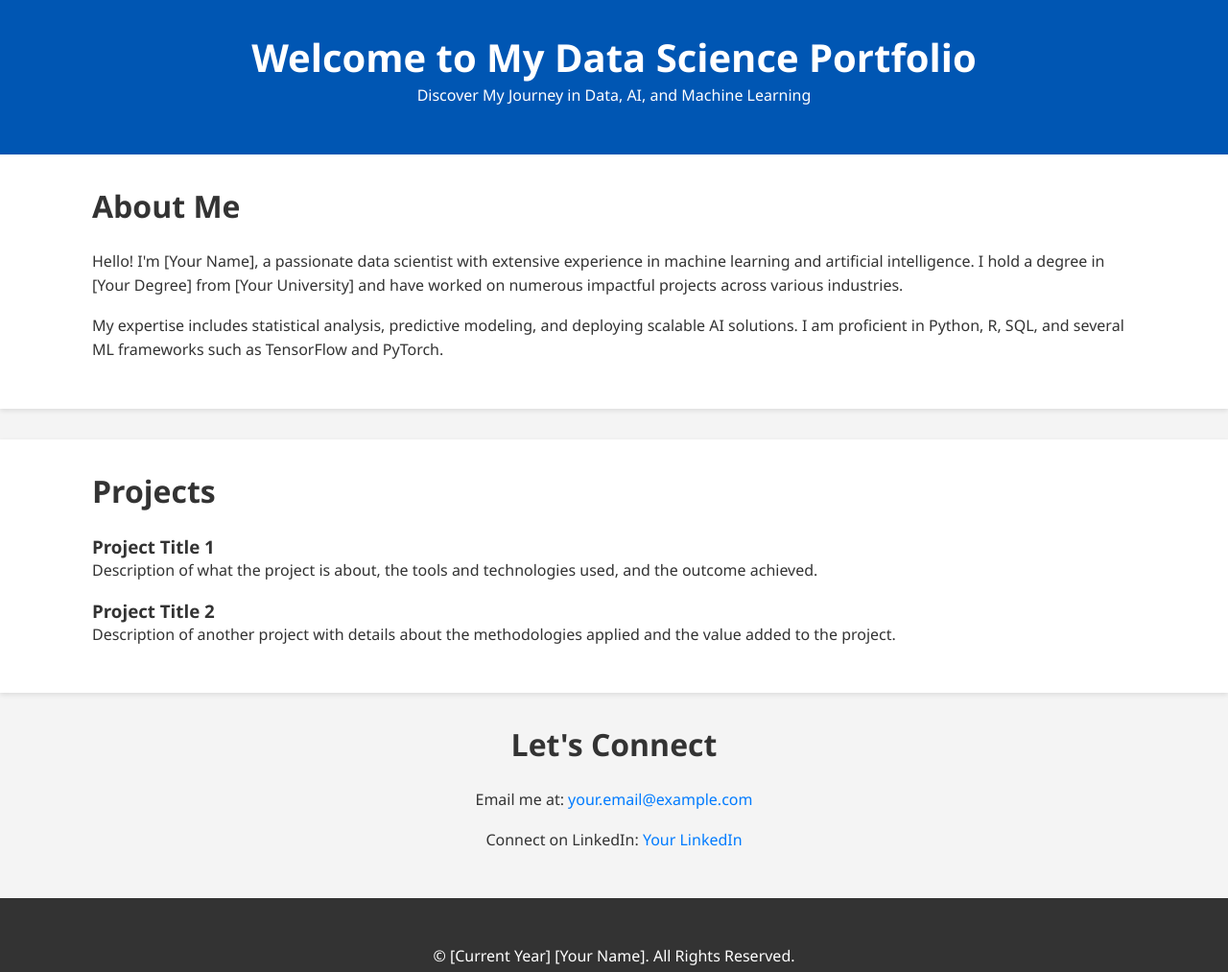
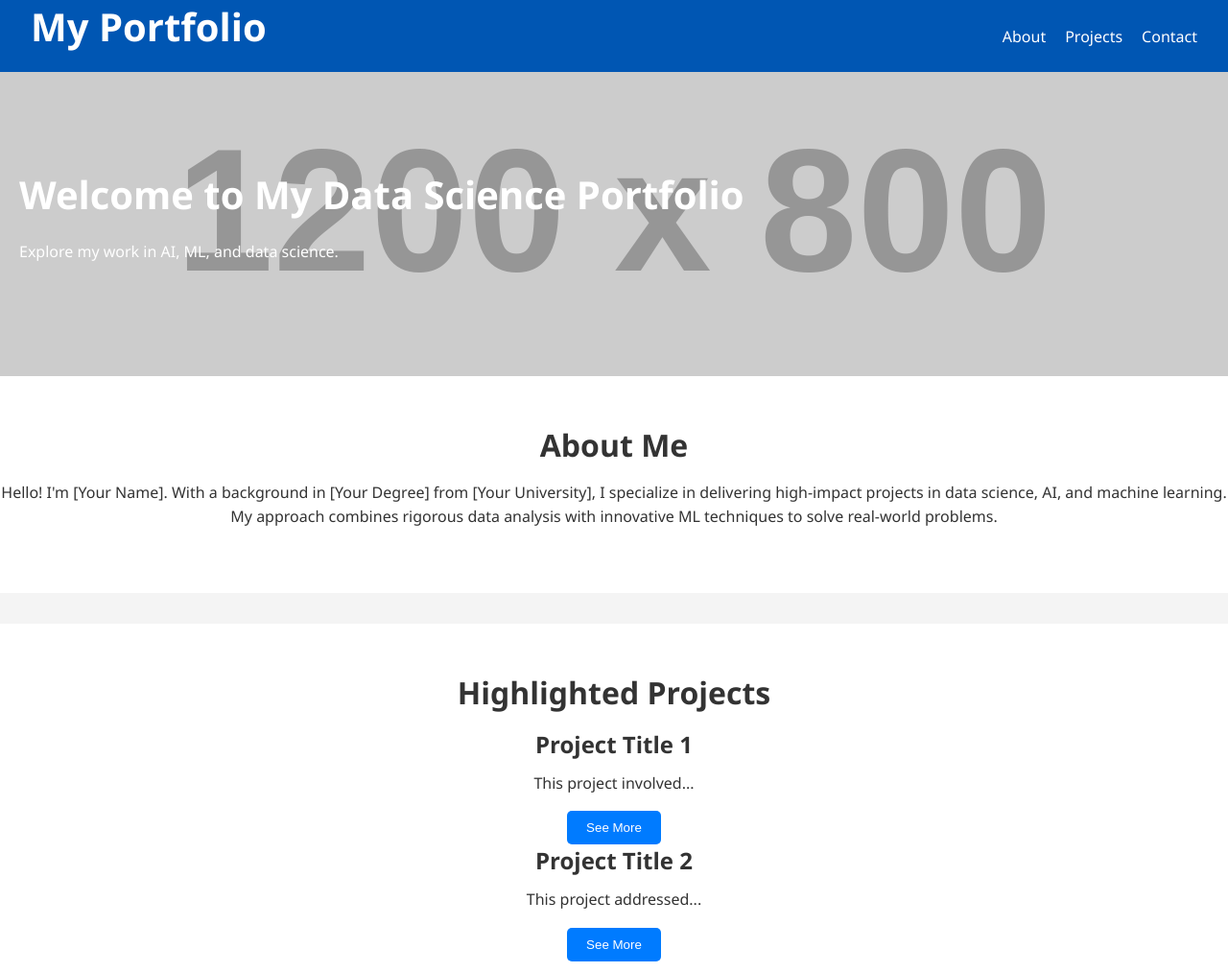
Before and after one commit to mustafakaswani10/mustafakaswani10.github.io, a plain HTML site: page index.html in a window 1280 px wide. Shown: the top 1013 px of the page at 96% size. Drawn offline with Linux system fonts and the light colour scheme; placeholder pictures from the web are drawn by us.

Commit message:
Update index.html

```diff
--- a/index.html
+++ b/index.html
@@ -6,62 +6,85 @@
     <title>My Data Science Portfolio</title>
     <style>
         /* Basic resets */
-        body, h1, h2, h3, p { margin: 0; padding: 0; }
-        body { font-family: 'Segoe UI', Tahoma, Geneva, Verdana, sans-serif; color: #333; background: #f4f4f4; }
-        a { color: #007BFF; text-decoration: none; }
-        a:hover { text-decoration: underline; }
+        * { margin: 0; padding: 0; box-sizing: border-box; }
+        body { font-family: 'Segoe UI', Tahoma, Geneva, Verdana, sans-serif; color: #333; background: #f4f4f4; overflow-x: hidden; }
 
-        /* Layout */
-        .container { width: 85%; max-width: 1200px; margin: auto; }
-        header, section, footer { padding: 2em 0; }
-        header { background: #0056b3; color: white; text-align: center; }
+        /* Navigation */
+        nav { display: flex; justify-content: space-between; align-items: center; background: #0056b3; padding: 0 2em; }
+        nav h1 { color: white; }
+        nav ul { list-style: none; display: flex; }
+        nav ul li { margin-left: 20px; }
+        nav ul li a { color: white; text-decoration: none; font-size: 16px; }
+        nav ul li a:hover { text-decoration: underline; }
+
+        /* Sections */
+        section { padding: 50px 0; text-align: center; width: 100%; }
+        header, .about, .projects, .contact { transition: all 0.5s ease-in-out; }
+        header { background: url('https://via.placeholder.com/1200x800') no-repeat center center/cover; color: white; padding: 100px 20px; }
+        .about, .projects { background: white; color: #333; }
+        .about { margin-bottom: 2em; }
+        .contact { background: none; }
 
         /* Typography */
+        h1, h2, h3 { margin-bottom: 0.5em; }
+        p { line-height: 1.6; font-size: 16px; margin-bottom: 1em; }
         h1 { font-size: 2.5em; }
-        h2 { font-size: 2em; margin-bottom: 0.75em; }
-        p { line-height: 1.6; margin-bottom: 1em; }
-        footer p { margin-top: 1em; }
-
-        /* Sections */
-        .about, .projects { background: white; box-shadow: 0 2px 5px rgba(0,0,0,0.1); }
-        .about { margin-bottom: 2em; }
-        .contact { background: none; text-align: center; }
+        h2 { font-size: 2em; }
+        h3 { font-size: 1.5em; }
 
         /* Buttons and Links */
-        .btn { display: inline-block; padding: 10px 20px; background: #007BFF; color: white; border-radius: 5px; }
+        .btn { background: #007BFF; color: white; border: none; padding: 10px 20px; border-radius: 5px; cursor: pointer; transition: background 0.3s; }
         .btn:hover { background: #0056b3; }
 
         /* Footer */
-        footer { background: #333; color: white; text-align: center; }
+        footer { background: #333; color: white; text-align: center; padding: 10px 0; }
+
+        /* Responsive Design */
+        @media (max-width: 768px) {
+            nav ul { flex-direction: column; }
+            nav ul li { margin: 10px 0; }
+        }
     </style>
 </head>
 <body>
+    <nav>
+        <h1>My Portfolio</h1>
+        <ul>
+            <li><a href="#about">About</a></li>
+            <li><a href="#projects">Projects</a></li>
+            <li><a href="#contact">Contact</a></li>
+        </ul>
+    </nav>
+
     <header>
-        <div class="container">
-            <h1>Welcome to My Data Science Portfolio</h1>
-            <p>Discover My Journey in Data, AI, and Machine Learning</p>
-        </div>
+        <h1>Welcome to My Data Science Portfolio</h1>
+        <p>Explore my work in AI, ML, and data science.</p>
     </header>
 
-    <section class="about">
+    <section id="about" class="about">
         <div class="container">
             <h2>About Me</h2>
-            <p>Hello! I'm [Your Name], a passionate data scientist with extensive experience in machine learning and artificial intelligence. I hold a degree in [Your Degree] from [Your University] and have worked on numerous impactful projects across various industries.</p>
-            <p>My expertise includes statistical analysis, predictive modeling, and deploying scalable AI solutions. I am proficient in Python, R, SQL, and several ML frameworks such as TensorFlow and PyTorch.</p>
+            <p>Hello! I'm [Your Name]. With a background in [Your Degree] from [Your University], I specialize in delivering high-impact projects in data science, AI, and machine learning. My approach combines rigorous data analysis with innovative ML techniques to solve real-world problems.</p>
         </div>
     </section>
 
-    <section class="projects">
+    <section id="projects" class="projects">
         <div class="container">
-            <h2>Projects</h2>
-            <h3>Project Title 1</h3>
-            <p>Description of what the project is about, the tools and technologies used, and the outcome achieved.</p>
-            <h3>Project Title 2</h3>
-            <p>Description of another project with details about the methodologies applied and the value added to the project.</p>
+            <h2>Highlighted Projects</h2>
+            <div>
+                <h3>Project Title 1</h3>
+                <p>This project involved... </p>
+                <button class="btn">See More</button>
+            </div>
+            <div>
+                <h3>Project Title 2</h3>
+                <p>This project addressed... </p>
+                <button class="btn">See More</button>
+            </div>
         </div>
     </section>
 
-    <section class="contact">
+    <section id="contact" class="contact">
         <div class="container">
             <h2>Let's Connect</h2>
             <p>Email me at: <a href="mailto:your.email@example.com">your.email@example.com</a></p>
@@ -70,9 +93,18 @@
     </section>
 
     <footer>
-        <div class="container">
-            <p>© [Current Year] [Your Name]. All Rights Reserved.</p>
-        </div>
+        <p>© [Current Year] [Your Name]. All Rights Reserved.</p>
     </footer>
+
+    <script>
+        document.querySelectorAll('nav ul li a').forEach(link => {
+            link.addEventListener('click', function (e) {
+                e.preventDefault();
+                document.querySelector(this.getAttribute('href')).scrollIntoView({
+                    behavior: 'smooth'
+                });
+            });
+        });
+    </script>
 </body>
 </html>
```
